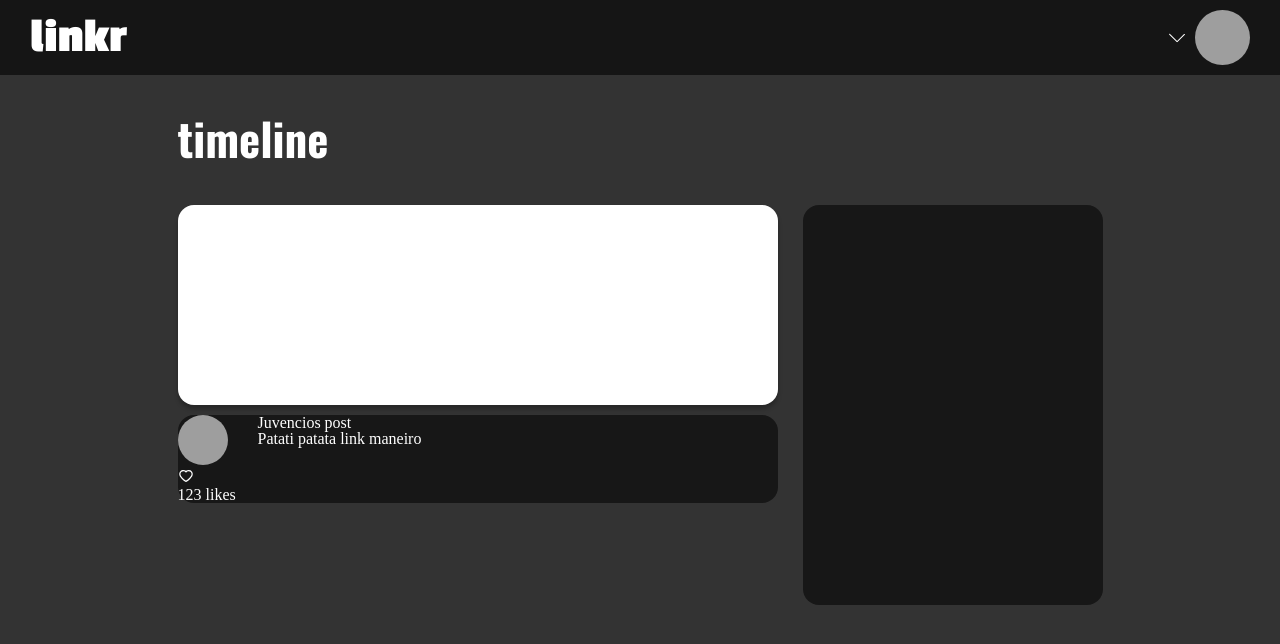
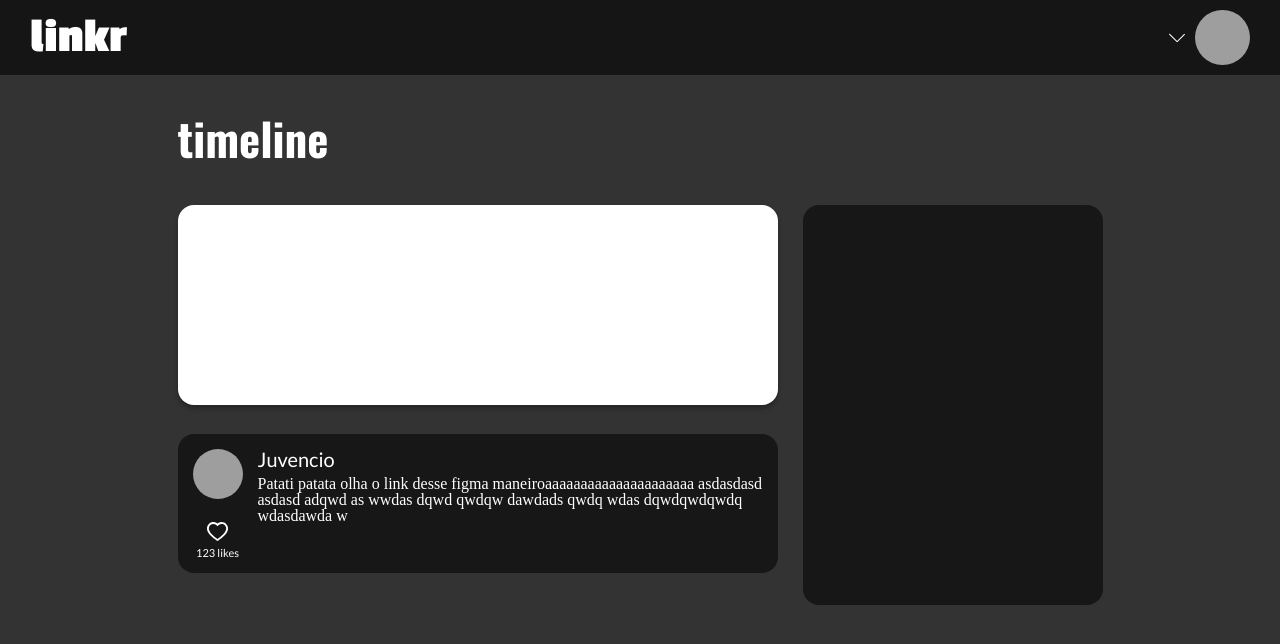
Before and after one commit to Gomeshg/projeto17-linkr-front, a React (Create React App) app: page /timeline in a window 1280 px wide. Shown: the top 644 px of the page. Built offline with nearby package versions, Linux system fonts and the light colour scheme; grey boxes are pictures that could not be loaded.

Commit message:
build: url-metadata; feat: progress on TimelineLinks

```diff
--- a/package.json
+++ b/package.json
@@ -13,6 +13,7 @@
     "react-router-dom": "^6.4.2",
     "react-scripts": "5.0.1",
     "styled-components": "^5.3.6",
+    "url-metadata": "^2.5.0",
     "web-vitals": "^2.1.4"
   },
   "scripts": {
--- a/src/components/pages/common/Header.js
+++ b/src/components/pages/common/Header.js
@@ -8,7 +8,7 @@ export default function Header() {
         <HeaderStyle>
             <h1 className="linkrTitle" >linkr</h1>
             <div>
-                <SlArrowDown className="icons" />
+                <SlArrowDown className="icon" />
                 <img src={profileIcon} alt="idoso nervoso" className="profileIcon" ></img>
             </div>
         </HeaderStyle>
@@ -45,7 +45,7 @@ div {
     margin-right: 30px;
     border-radius: 50%;
 }
-.icons {
+.icon {
     height: 20px;
     color: #ffffff;
     margin-right: 10px;
--- a/src/components/pages/common/TimelineLinks.js
+++ b/src/components/pages/common/TimelineLinks.js
@@ -1,20 +1,31 @@
 import styled from "styled-components";
-import { AiOutlineHeart } from 'react-icons/ai'
+import { AiOutlineHeart } from 'react-icons/ai';
+// import urlMetaData from "url-metadata";
+import { useEffect } from "react";
 
-const profileIcon = "https://img.r7.com/images/meme-sorriso-forcado-hide-the-pain-harold-maurice-andras-arato-08112019141226221"
+const objetoPTesteUsuario = {
+    username: "Juvencio",
+    userPicture: "https://img.r7.com/images/meme-sorriso-forcado-hide-the-pain-harold-maurice-andras-arato-08112019141226221"
+};
+const objetoPTesteLink = {
+    url: "https://www.figma.com/file/EzaDbiWc5y0qb8idmXQt0V/linkr-T4?node-id=5390%3A66",
+    text: "Patati patata olha o link desse figma maneiroaaaaaaaaaaaaaaaaaaaaa asdasdasd asdasd adqwd as wwdas dqwd qwdqw dawdads qwdq wdas dqwdqwdqwdq wdasdawda w",
+    likes: 123
+}
 
 export default function TimelineLinks() {
+
     return (
         <TimelineLinksStyle>
             <div className="userIconNLikesColumn">
-                <img src={profileIcon} alt="idoso nervoso" className="profileIcon" ></img>
-                <h3><AiOutlineHeart /></h3>
-                <h3>123 likes</h3>
+                <img src={objetoPTesteUsuario.userPicture} alt="idoso nervoso" className="profileIcon" ></img>
+                <h3><AiOutlineHeart className="icon" /></h3>
+                <h3 className="likes">{objetoPTesteLink.likes} likes</h3>
             </div>
 
-            <div className="userNameNlinkColumn">
-                <h2>Juvencios post</h2>
-                <h3>Patati patata link maneiro</h3>
+            <div>
+                <h2 className="username" >{objetoPTesteUsuario.username}</h2>
+                <h3>{objetoPTesteLink.text}</h3>
             </div>
         </TimelineLinksStyle>
     );
@@ -27,10 +38,42 @@ const TimelineLinksStyle = styled.div`
     color: #ffffff;
 
     display:flex;
+    margin-top: 16px;
+    padding: 15px;
+
+.userIconNLikesColumn {
+    width: 50px;
+    margin-right: 15px;
+
+    display: flex;
+    flex-direction: column;
+    align-items: center;
+}
 .profileIcon {
     height: 50px;
     width: 50px;
-    margin-right: 30px;
+    margin-bottom: 20px;
     border-radius: 50%;
 }
+.icon {
+    height: 25px;
+    width: 25px;
+}
+.likes {
+    font-family: 'Lato', sans-serif;
+    font-weight: 400;
+    font-size: 11px;
+}
+.username {
+    font-family: 'Lato', sans-serif;
+    font-weight: 400;
+    font-size: 20px;
+    margin-bottom: 7px;
+}
+.text {
+    font-family: 'Lato', sans-serif;
+    font-weight: 700;
+    font-size: 18px;
+    margin-bottom: 7px;
+}
 `;
--- a/src/components/pages/timelinePage/LinkShare.js
+++ b/src/components/pages/timelinePage/LinkShare.js
@@ -15,5 +15,5 @@ const LinkShareStyle = styled.div`
     width: 600px;
     height: 200px;
     background-color: #ffffff;
-    margin-bottom: 10px;
+    margin-bottom: 13px;
 `;
```
Also changed, not shown: 1 other file (tests, documents, lock files or other folders).
